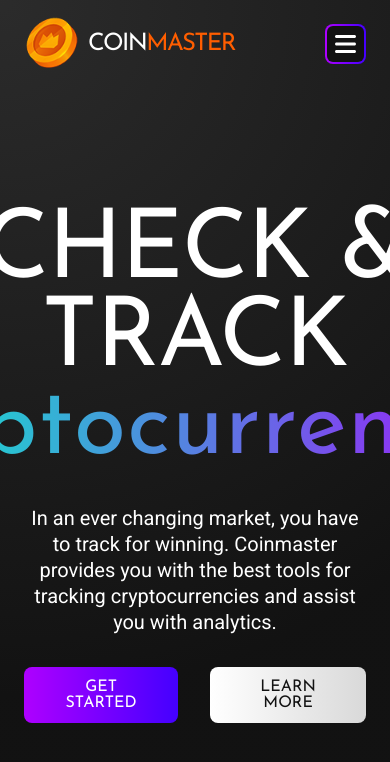
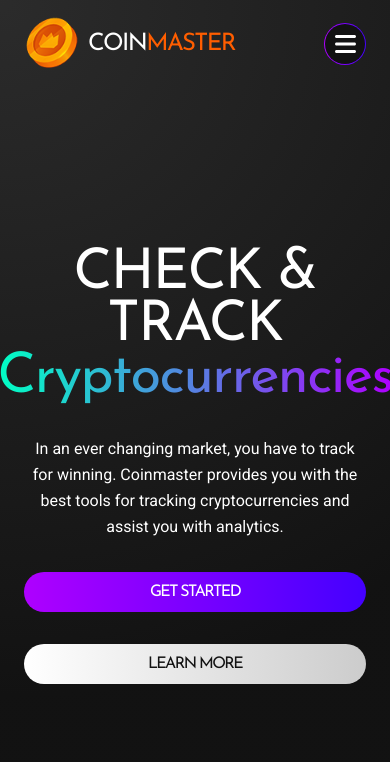
Before and after one commit to ricocatford/coinmaster, a Next.js app: page / in a window 390 px wide. Shown: the top 762 px of the page. Built offline with nearby package versions, Linux system fonts and the light colour scheme.

Commit message:
feat(hero / navbar): add animations

```diff
--- a/src/app/components/layout/Navbar.tsx
+++ b/src/app/components/layout/Navbar.tsx
@@ -6,9 +6,8 @@ import logo from "@/assets/images/logo.png";
 import Link from "next/link";
 import navLinks from "@/assets/data/navlinks.json";
 import { FontAwesomeIcon } from "@fortawesome/react-fontawesome";
-import { faBars } from "@fortawesome/free-solid-svg-icons/faBars";
+import { faBars, faXmark } from "@fortawesome/free-solid-svg-icons";
 import { useState } from "react";
-import { faXmark } from "@fortawesome/free-solid-svg-icons";
 
 export const Navbar = () => {
     const [toggle, setToggle] = useState(false);
--- a/src/assets/styles/components/Hero.module.css
+++ b/src/assets/styles/components/Hero.module.css
@@ -1,3 +1,15 @@
+@keyframes slideInBottomLeft {
+    0% {
+        opacity: 0;
+        transform: translate3d(-10px, 30px, 30px);
+    }
+
+    100% {
+        opacity: 1;
+        transform: translate3d(0, 0, 0);
+    }
+}
+
 .container {
     min-height: calc(100vh - 88px);
     display: flex;
@@ -27,12 +39,35 @@
 }
 
 .paragraph {
-    max-width: 600px;
+    max-width: 860px;
     font-size: 1.25rem;
     line-height: 1.625rem;
+    animation: slideInBottomLeft 0.75s;
 }
 
 .buttonsContainer {
     display: flex;
     gap: 2rem;
 }
+
+@media screen and (max-width: 768px) {
+    .heading {
+        font-size: 3.5rem;
+        line-height: 3.25rem;
+    }
+
+    .paragraph {
+        font-size: 1rem;
+    }
+}
+
+@media screen and (max-width: 576px) {
+    .buttonsContainer {
+        width: 100%;
+        flex-direction: column;
+    }
+
+    .headingGradient {
+        letter-spacing: -0.1rem;
+    }
+}
--- a/src/assets/styles/components/Navbar.module.css
+++ b/src/assets/styles/components/Navbar.module.css
@@ -54,6 +54,18 @@
     color: var(--turquoise);
 }
 
+@keyframes mobileNav {
+    0% {
+        opacity: 0;
+        transform: translateX(-100%);
+    }
+
+    50% {
+        opacity: 1;
+        transform: translateX(0);
+    }
+}
+
 /*------------------- MENU ICON -------------------*/
 
 .menuIconBackground {
@@ -64,8 +76,12 @@
         var(--violet) 100%
     );
     background-size: 200% auto;
-    border-radius: 0.5rem;
+    border-radius: 50%;
+    width: 42px;
+    height: 42px;
     align-self: center;
+    align-items: center;
+    justify-content: center;
     transition: all 0.5s ease-in-out;
     display: none;
 }
@@ -77,11 +93,11 @@
 .menuIconContainer {
     cursor: pointer;
     border: none;
-    border-radius: 0.375rem;
+    border-radius: 50%;
     background: var(--black);
     color: var(--white);
-    margin: 0.125rem;
-    min-width: 37px;
+    width: 40px;
+    height: 40px;
     transition: all 0.5s ease-in-out;
 }
 
@@ -109,13 +125,12 @@
         min-height: calc(100vh - 88px);
         padding: 2rem;
         gap: 3rem;
-        opacity: 1;
-        transition: all 0.5s ease-in;
+        animation: mobileNav 0.375s;
     }
 
     .linksList {
         flex-direction: column;
-        gap: 3rem;
+        gap: 2rem;
     }
 
     .ctaLink {
@@ -123,7 +138,7 @@
     }
 
     .menuIconBackground {
-        display: block;
+        display: flex;
     }
 }
 
--- a/src/assets/styles/globals.css
+++ b/src/assets/styles/globals.css
@@ -3,7 +3,7 @@
 :root {
     --black: hsl(0, 0%, 7%);
     --white: hsl(0, 0%, 100%);
-    --light-grey: hsl(0, 0%, 85%);
+    --light-grey: hsl(0, 0%, 80%);
     --grey: hsl(0, 0%, 50%);
     --dark-grey: hsl(0, 0%, 17%);
     --orange: hsl(22, 100%, 50%);
@@ -66,10 +66,11 @@ a {
     text-align: center;
     text-transform: uppercase;
     padding: 0.75rem 2.5rem;
+    letter-spacing: -0.1rem;
     border: none;
     font-family: var(--font-josefin);
     font-size: 1rem;
-    border-radius: 0.5rem;
+    border-radius: 1.5rem;
     transition: all 0.5s ease-in-out;
 }
 
```
